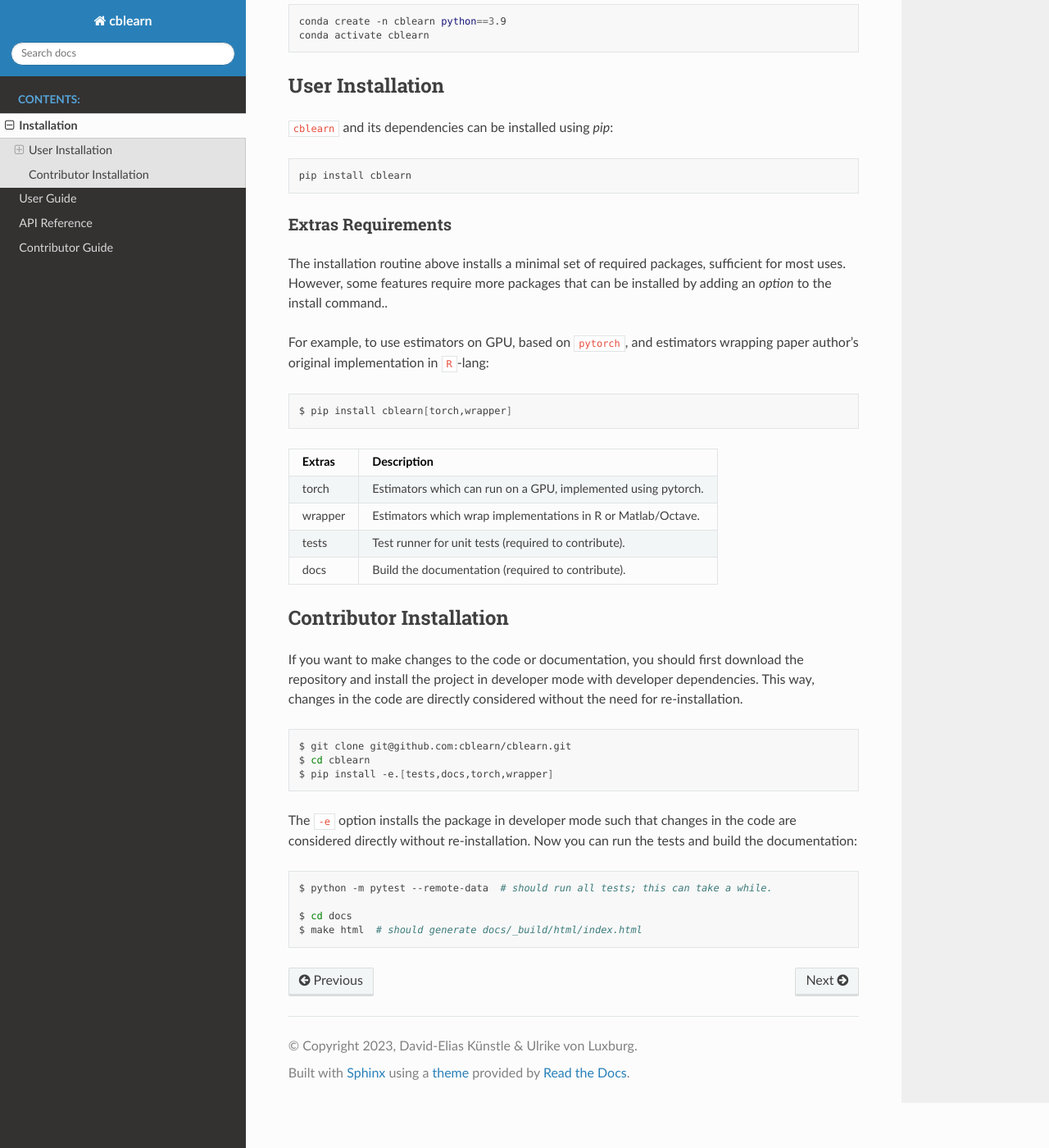
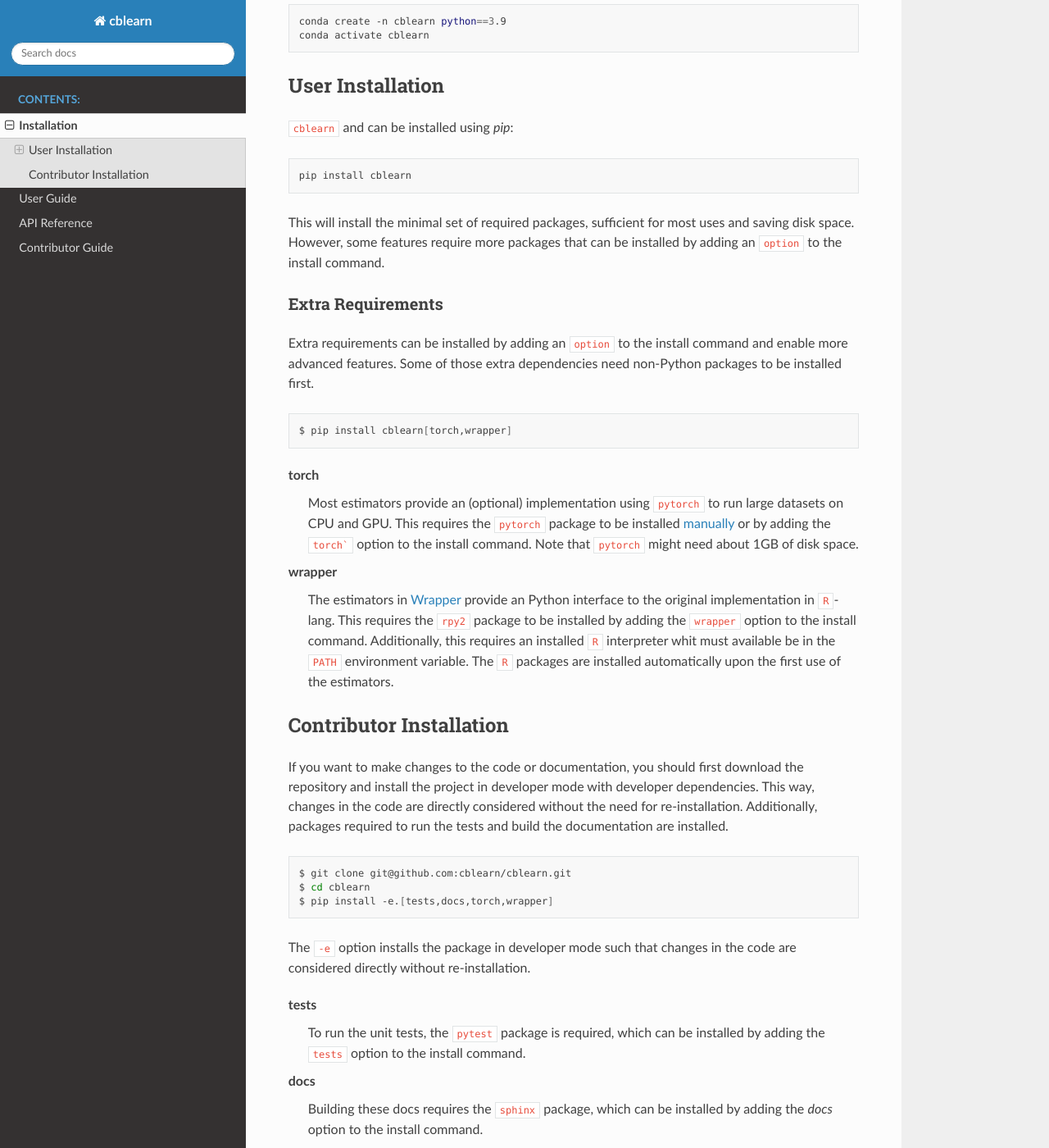
Before and after one commit to cblearn/cblearn, a Sphinx documentation site: the page built from docs/install.rst, in a window 1280 px wide and 1400 px high, scrolled down 252 px. Shown: the whole window at 82% size. Built offline with Sphinx 7.4.7 and the Read the Docs theme 2.0.0, drawn with Linux system fonts in a browser that asks for light colours; pages that are not in the unit, such as notebooks, are missing from menus; some of the changed text lies outside the part shown.

Commit message:
Extend install instructions of extra requirements #67

````diff
--- a/docs/install.rst
+++ b/docs/install.rst
@@ -19,38 +19,41 @@ The package is mainly tested on Linux, but Windows and Mac OS should work, too.
 User Installation
 -----------------
 
-``cblearn`` and its dependencies can be installed using `pip`:
+``cblearn`` and can be installed using `pip`:
 
 .. code-block:: bash
 
     pip install cblearn
 
+This will install the minimal set of required packages, sufficient for most uses and saving disk space.
+However, some features require more packages that can be installed by adding an ``option`` to the install command.
 
 .. _extras_install:
 
-Extras Requirements
+Extra Requirements
 ===================
 
-The installation routine above installs a minimal set of required packages, sufficient
-for most uses.
-However, some features require more packages that can be installed by adding
-an `option` to the install command..
-
-For example, to use estimators on GPU, based on ``pytorch``, and estimators
-wrapping paper author's original implementation in ``R``-lang:
+Extra requirements can be installed by adding an ``option`` to the install command and enable more advanced features.
+Some of those extra dependencies need non-Python packages to be installed first.
 
 .. code-block:: bash
 
     $ pip install cblearn[torch,wrapper]
 
-======= =============================================================
-Extras  Description
-======= =============================================================
-torch   Estimators which can run on a GPU, implemented using pytorch.
-wrapper Estimators which wrap implementations in R or Matlab/Octave.
-tests   Test runner for unit tests (required to contribute).
-docs    Build the documentation (required to contribute).
-======= =============================================================
+
+torch
+    Most estimators provide an (optional) implementation using ``pytorch`` to run large datasets on CPU and GPU.
+    This requires the ``pytorch`` package to be installed `manually <https://pytorch.org/get-started/locally/>`_
+    or by adding the ``torch``` option to the install command.
+    Note that ``pytorch`` might need about 1GB of disk space.
+
+wrapper
+    The estimators in :ref:`references_embedding_wrapper` provide an Python interface to the original implementation
+    in ``R``-lang.
+    This requires the ``rpy2`` package to be installed by adding the ``wrapper`` option to the install command.
+    Additionally, this requires an installed ``R`` interpreter whit must available be in the ``PATH`` environment variable.
+    The ``R`` packages are installed automatically upon the first use of the estimators.
+
 
 
 .. _developer_install:
@@ -59,10 +62,11 @@ docs    Build the documentation (required to contribute).
 Contributor Installation
 ------------------------
 
+
 If you want to make changes to the code or documentation, you should
 first download the repository and install the project in developer mode with
-developer dependencies.
-This way, changes in the code are directly considered without the need for re-installation.
+developer dependencies.  This way, changes in the code are directly considered without the need for re-installation.
+Additionally, packages required to run the tests and build the documentation are installed.
 
 .. code-block:: bash
 
@@ -71,6 +75,15 @@ This way, changes in the code are directly considered without the need for re-in
     $ pip install -e.[tests,docs,torch,wrapper]
 
 The ``-e`` option installs the package in developer mode such that changes in the code are considered directly without re-installation.
+
+tests
+    To run the unit tests, the ``pytest`` package is required, which
+    can be installed by adding the ``tests`` option to the install command.
+
+docs
+    Building these docs requires the ``sphinx`` package, which can be installed by adding the `docs` option to the install command.
+
+
 Now you can run the tests and build the documentation:
 
 .. code-block:: bash
--- a/docs/references/index.rst
+++ b/docs/references/index.rst
@@ -88,6 +88,7 @@ Utility
     DimensionEstimationResult
 
 
+.. _references_embedding_wrapper:
 Wrapper
 -------
 
````
